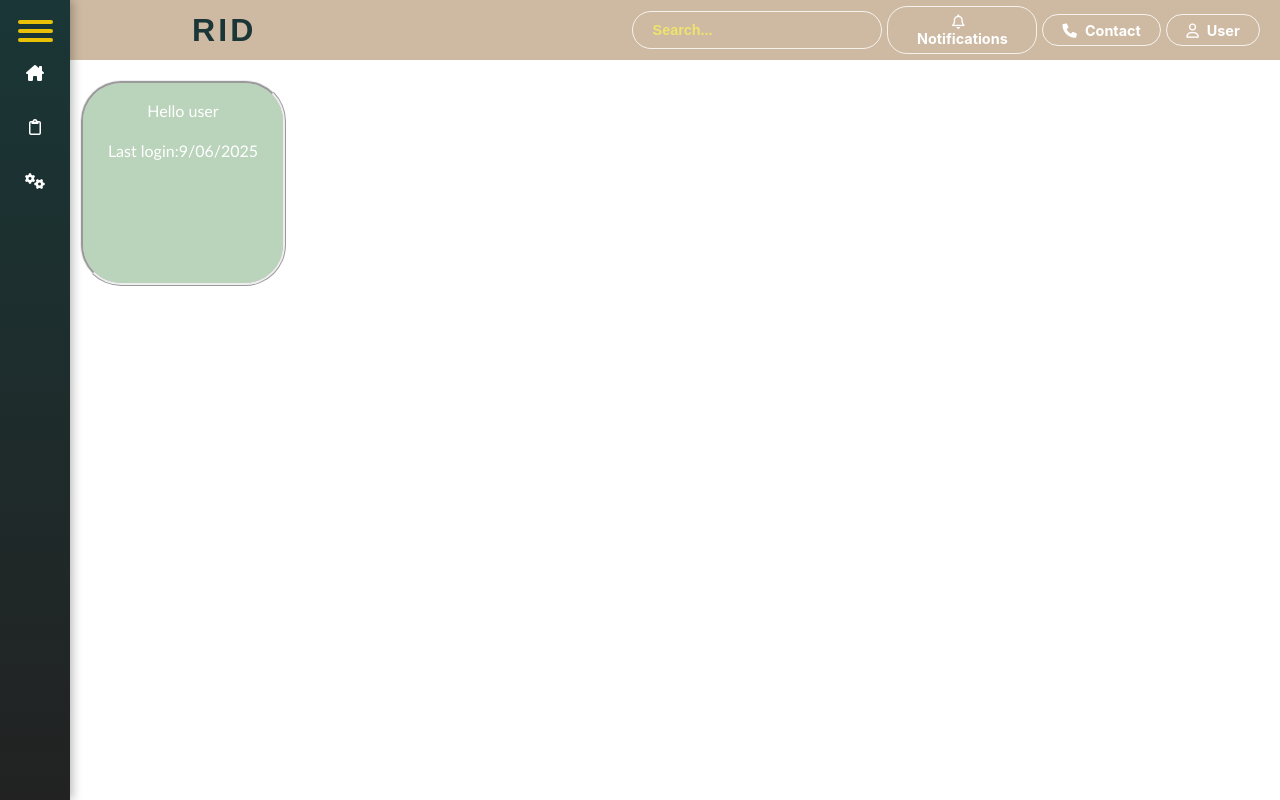
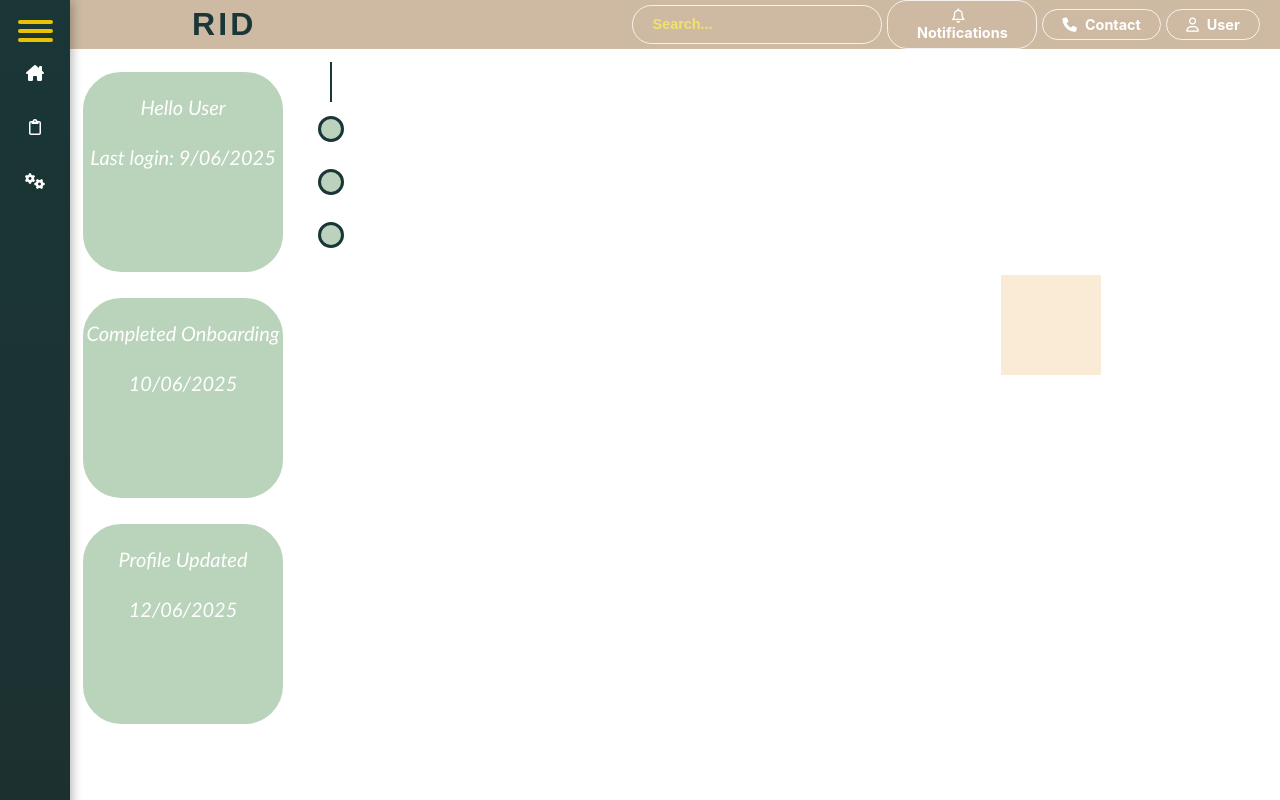
Before and after one commit to filodamos/ramarendezvous, a React (Vite) app: page / in a window 1280 px wide. Shown: the top 800 px of the page. Built offline with nearby package versions, Linux system fonts and the light colour scheme.

Commit message:
making the timeline and the three boxes

```diff
--- a/src/App.css
+++ b/src/App.css
@@ -90,7 +90,7 @@
 
 .main-container {
   display: grid;
-  grid-template-rows: 60px 1fr;
+  /* grid-template-rows: 60px 1fr; */
 }
 
 .sidebar.open ~ .upperbar {
--- a/src/components/ContentBoxes/index.module.css
+++ b/src/components/ContentBoxes/index.module.css
@@ -3,38 +3,96 @@
   height: 100%; /* Full height */
   color: white;
   display: grid;
-  grid-auto-flow: row column; /* Items arranged in rows */
-  grid-auto-rows: max-content;
-  grid-auto-columns: max-content; /* Adjust rows based on content size */
+  grid-template-columns: repeat(12, 1fr);
+  grid-template-rows: repeat(12, 1fr);
+ /* Automatically fit boxes with a minimum width of 200px */
+  /* Space between the boxes */
 
+  .box {
 
-  .box{
-    display: block;
-    align-items: end;
+    grid-column: 1;
+    align-items: start;
     background-color: rgba(13, 99, 17, 0.281);
     border-radius: 20%;
-    border-style:ridge;
+    border-style: solid;
     height: 200px;
     width: 200px;
-
     margin-left: 20px;
     margin-top: 20px;
+    transition: transform 0.3s ease, box-shadow 0.3s ease; /* Smooth transition */
 
-    p{
-        font-family: 'Trebuchet MS', 'Lucida Sans Unicode', 'Lucida Grande', 'Lucida Sans', Arial, sans-serif;
-        justify-self:center;
+    & p {
+      font-family: 'Trebuchet MS', 'Lucida Sans Unicode', 'Lucida Grande',
+        'Lucida Sans', Arial, sans-serif;
+      font-style: italic;
+      font-size: bold;
+      font-size: 20px;
+      transition: transform 0.3s ease-in-out;
+      justify-self: center;
       align-items: center;
+      text-align: center;
+    }
 
-    }
-    &:hover{
+    &:hover {
       background-color: rgba(240, 248, 255, 0.979);
-        border-color:rgb(30 43 43);
-        border-style:dashed;
-        p{
-            color: rgb(30 43 43);
+      border-color: rgb(30, 43, 43);
+      border-style: solid;
+      transform: translateY(
+        -10px
+      ); /* Moves the box up slightly to give floating effect */
+      box-shadow: 10px 20px 20px rgba(0, 0, 0, 0.3); /* Shadow effect for floating illusion */
+
+      p {
+        transform: translateY(-5px);
+        color: rgb(30, 43, 43);
       }
     }
   }
+  .news{
+    grid-column: 10;
+    grid-row: 2;
+    width: 100px;
+    height: 100px;
+    background-color:antiquewhite;
+    box-shadow: #1a3636;
+  }
+
+  .timeline {
+    grid-column: 2;
+    grid-row: 1;
+    display: grid;
+    justify-items: center;
+    align-items: center;
+    & .line{
+        grid-column:1;
+        width:2px;
+        height:40px;
+        color:#1a3636;
+        background-color: #1a3636;
+
+    }
 
 
+
+    & .timelinePoint {
+      grid-column:1;
+      justify-self: center;
+      width: 20px; /* Small width */
+      height: 20px; /* Small height */
+      background-color: #bbd3bc; /* Color of the point */
+      border-radius: 50%;
+      border-color: #1a3636;
+      border-style: solid;
+      top: 0%;
+      transform: translateY(-50%);
+
+      &:hover{
+        width: 30px;
+        height: 30px;
+        padding: 0;
       }
+
+    }
+
+  }
+}
--- a/src/components/ContentBoxes/index.tsx
+++ b/src/components/ContentBoxes/index.tsx
@@ -1,15 +1,35 @@
-import React, { useState } from 'react'
+import React from 'react'
 import styles from './index.module.css'
-
 
 export function ContentBoxes() {
   return (
     <div className={styles.ContentBoxes}>
-        <div className={styles.box}>
-        <p> Hello user</p>
-        <p>Last login:9/06/2025 </p>
-        </div>
+      <div className={styles.timeline}>
+        <div className={styles.line}></div>
+        <div className={styles.timelinePoint}></div>
+        <div className={styles.timelinePoint}></div>
+        <div className={styles.timelinePoint}></div>
+      </div>
 
+      <div className={styles.box}>
+        <p>Hello User</p>
+        <p>Last login: 9/06/2025</p>
+      </div>
+
+      <div className={styles.box}>
+        <p>Completed Onboarding</p>
+        <p>10/06/2025</p>
+      </div>
+
+      <div className={styles.box}>
+        <p>Profile Updated</p>
+        <p>12/06/2025</p>
+      </div>
+      <div className={styles.news}>
+        <div className={styles.tab}></div>
+        <div className={styles.tab}></div>
+        <div className={styles.tab}></div>
+      </div>
     </div>
   )
 }
--- a/src/components/UpperBar/index.module.css
+++ b/src/components/UpperBar/index.module.css
@@ -23,7 +23,7 @@
   }
 
   /* Add a smooth highlight underline animation effect */
-  & a::after {
+  a::after {
     content: '';
     position: absolute;
     left: 0;
@@ -36,7 +36,7 @@
 
 
 
-  & a:hover::after {
+  a:hover::after {
     width: 100%;  /* Expand underline to the full width of the text */
   }
 }
@@ -52,7 +52,6 @@
   padding: 0 10px;
   font-size: 1rem;
   color: white;
-
   overflow: visible;
 
 }
```
Lines whose indentation alone changed are shown as unchanged.
